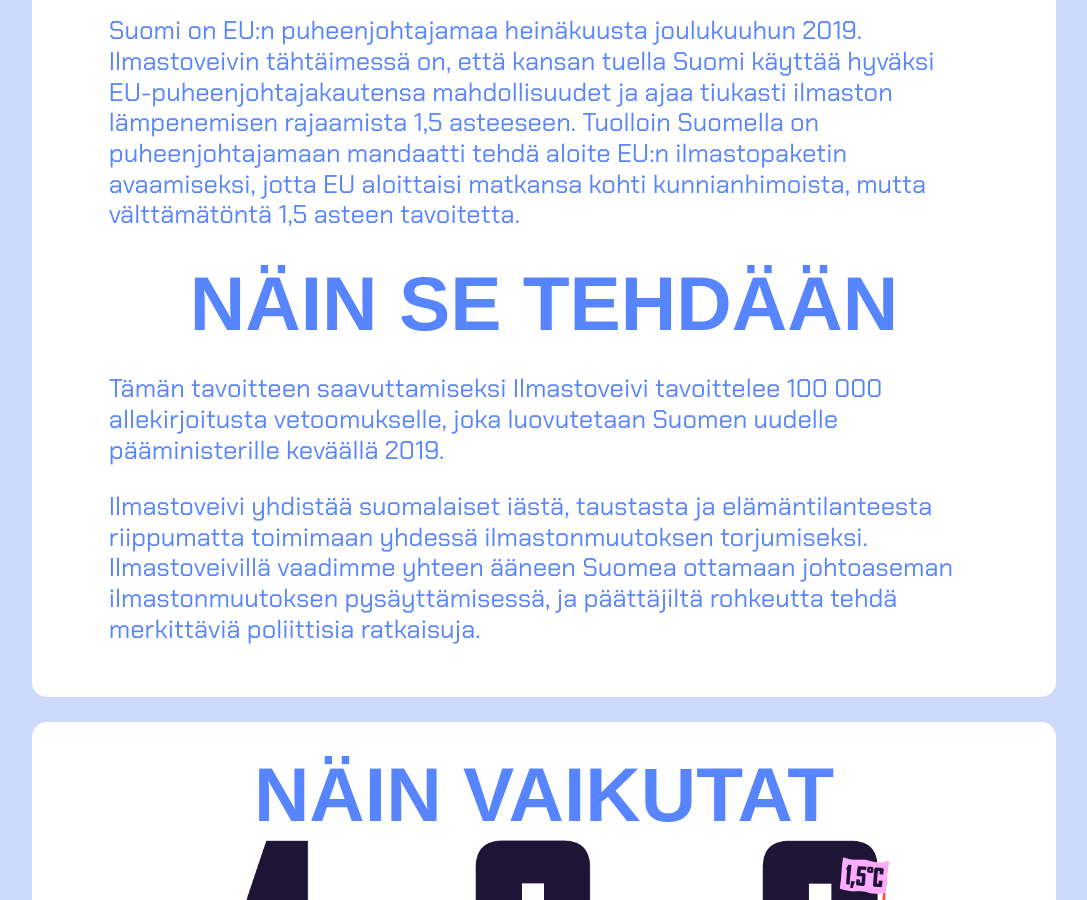
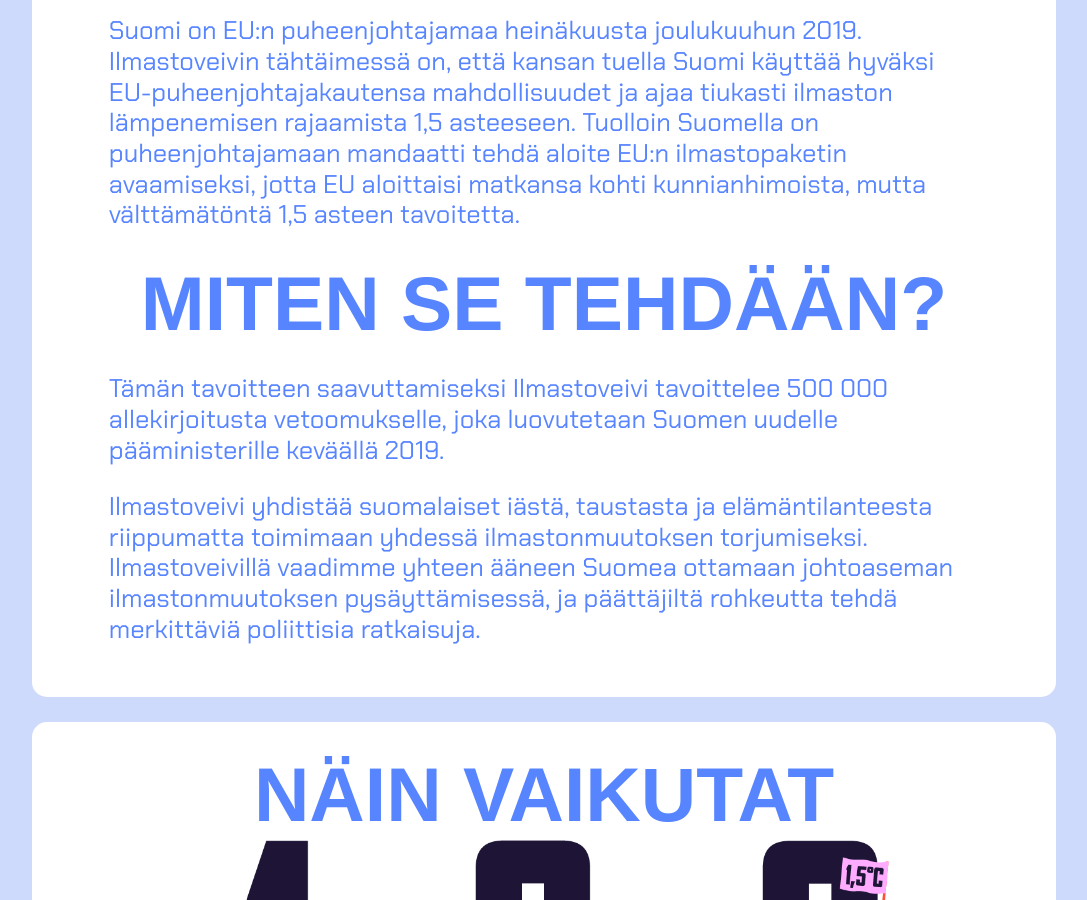
Before and after one commit to ilmastoveivi/ilmastoveivi.github.io, a Jekyll site: the page built from index.md, in a window 1280 px wide and 900 px high, scrolled down 1157 px. Shown: the whole window, without its empty margins (96-1183 px from the left). Built offline with Jekyll 4.4.1, drawn with Linux system fonts in a browser that asks for light colours; nearby versions of some CDN libraries; some web fonts are replaced; our own code applies the rules of GitHub Pages for plain Markdown files.

Commit message:
Update index.md

```diff
--- a/index.md
+++ b/index.md
@@ -16,8 +16,8 @@ button-text: Lue vetoomus ja allekirjoita
 Suomi on EU:n puheenjohtajamaa heinäkuusta joulukuuhun 2019. Ilmastoveivin tähtäimessä on, että kansan tuella Suomi käyttää hyväksi EU-puheenjohtajakautensa mahdollisuudet ja ajaa tiukasti ilmaston lämpenemisen rajaamista 1,5 asteeseen. Tuolloin Suomella on puheenjohtajamaan mandaatti tehdä aloite EU:n ilmastopaketin avaamiseksi, jotta EU aloittaisi matkansa kohti kunnianhimoista, mutta välttämätöntä 1,5 asteen tavoitetta.
 
 
-## Näin se tehdään
+## Miten se tehdään?
 
-Tämän tavoitteen saavuttamiseksi Ilmastoveivi tavoittelee 100 000 allekirjoitusta vetoomukselle, joka luovutetaan Suomen uudelle pääministerille keväällä 2019.
+Tämän tavoitteen saavuttamiseksi Ilmastoveivi tavoittelee 500 000 allekirjoitusta vetoomukselle, joka luovutetaan Suomen uudelle pääministerille keväällä 2019.
 
 Ilmastoveivi yhdistää suomalaiset iästä, taustasta ja elämäntilanteesta riippumatta toimimaan yhdessä ilmastonmuutoksen torjumiseksi. Ilmastoveivillä vaadimme yhteen ääneen Suomea ottamaan johtoaseman ilmastonmuutoksen pysäyttämisessä, ja päättäjiltä rohkeutta tehdä merkittäviä poliittisia ratkaisuja.
```
